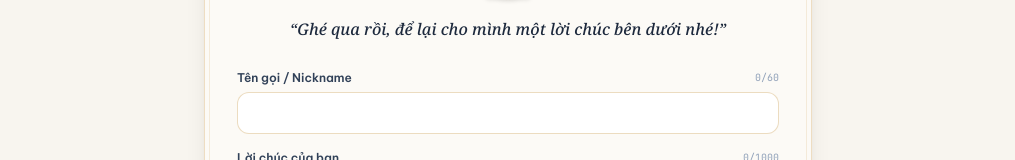
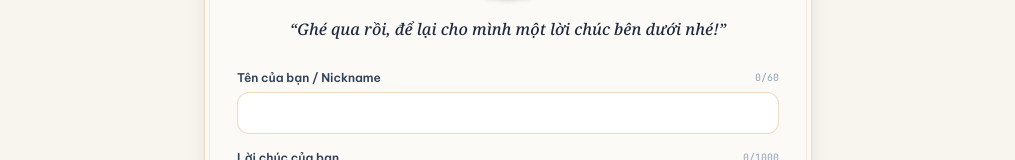
Before and after one commit to cminh0929/GraduationDay, a React (Vite) app: page / in a window 1280 px wide. Shown: the part 1159-1319 px from the top of the page, without its empty margins (132-1147 px from the left). Built offline with nearby package versions, Linux system fonts and the light colour scheme.

Commit message:
update: label to 'Tên của bạn / Nickname' in WishSection

```diff
--- a/src/components/WishSection.tsx
+++ b/src/components/WishSection.tsx
@@ -219,7 +219,7 @@ export const WishSection: React.FC<WishSectionProps> = ({
               <div>
                 <div className="flex items-center justify-between mb-1.5">
                   <label htmlFor="wish-nickname" className="block text-xs font-semibold text-slate-700">
-                    Tên gọi / Nickname
+                    Tên của bạn / Nickname
                   </label>
                   <span className="text-[10px] font-mono text-slate-400 tabular-nums">
                     {nickname.length}/{MAX_NICKNAME_LENGTH}
@@ -297,8 +297,7 @@ export const WishSection: React.FC<WishSectionProps> = ({
                     animate={{ opacity: 1, y: 0 }}
                     exit={shouldReduceMotion ? { opacity: 0 } : { opacity: 0, y: -6 }}
                     transition={{ duration: 0.25, ease: 'easeOut' }}
-                    className={`p-3.5 rounded-xl text-xs sm:text-sm border flex items-start gap-2.5 shadow-2xs ${
-                      feedback.type === 'success'
+                    className={`p-3.5 rounded-xl text-xs sm:text-sm border flex items-start gap-2.5 shadow-2xs ${feedback.type === 'success'
                         ? 'bg-emerald-50 text-emerald-800 border-emerald-200'
                         : 'bg-red-50 text-red-800 border-red-200'
                       }`}
```
Lines whose indentation alone changed are shown as unchanged.
